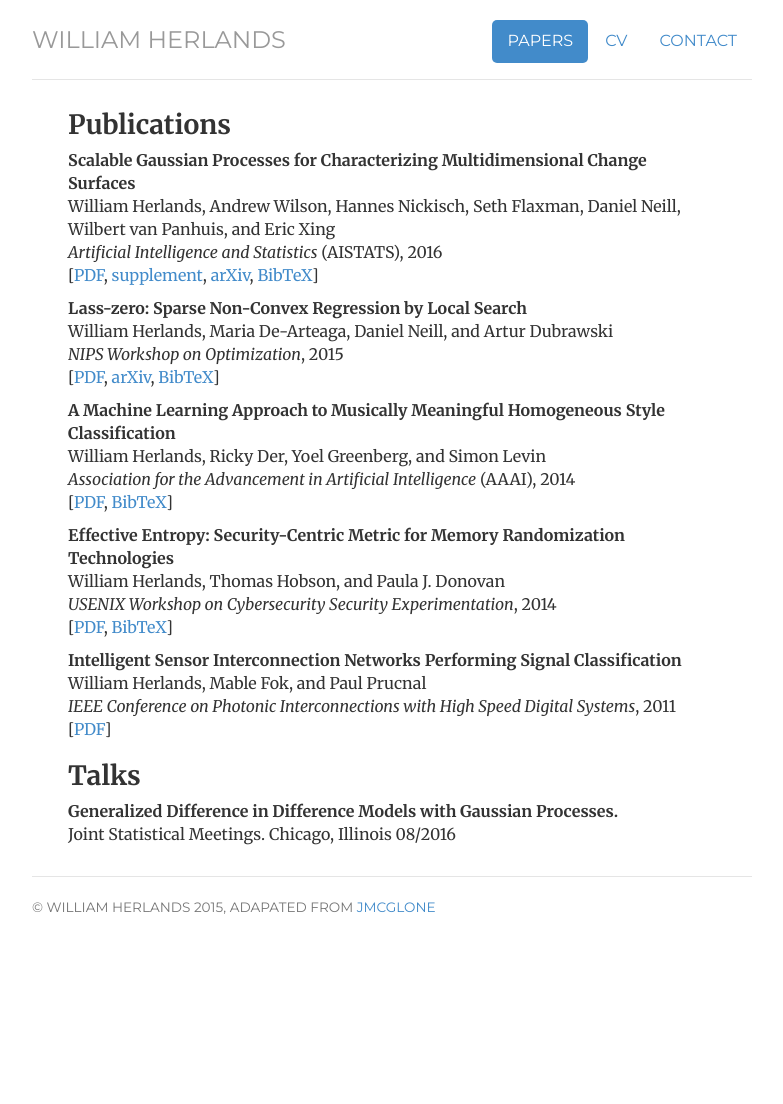
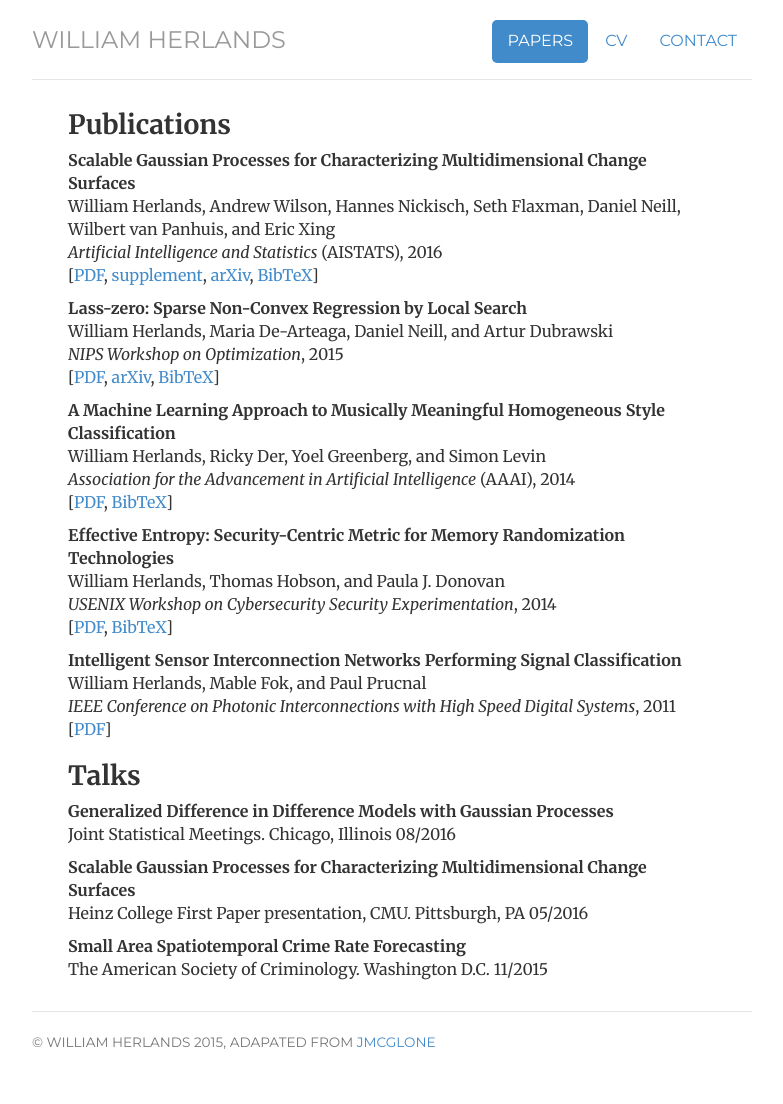
Before and after one commit to herlands/herlands.github.io, a Jekyll site: the page built from papers/index.html, in a window 1280 px wide. Shown: the whole page, without its empty margins (248-1031 px from the left). Built offline with Jekyll 4.4.1, drawn with Linux system fonts in a browser that asks for light colours; before the commit the page ends 969 px from its top, so only the background shows below that.

Commit message:
Update index.html

```diff
--- a/papers/index.html
+++ b/papers/index.html
@@ -50,7 +50,15 @@ description: Papers by William Herlands
 
 
 					<h2>Talks</h2>
-					<p><strong>Generalized Difference in Difference Models with Gaussian Processes.</strong>
+					<p><strong>Generalized Difference in Difference Models with Gaussian Processes</strong>
                     <br>Joint Statistical Meetings. Chicago, Illinois 08/2016
                     <br>
+
+                    <p><strong>Scalable Gaussian Processes for Characterizing Multidimensional Change Surfaces</strong>
+                    <br>Heinz College First Paper presentation, CMU. Pittsburgh, PA 05/2016
+                    <br>
+
+                    <p><strong>Small Area Spatiotemporal Crime Rate Forecasting</strong>
+                    <br>The American Society of Criminology. Washington D.C. 11/2015
+                    <br>
 </div>
```
